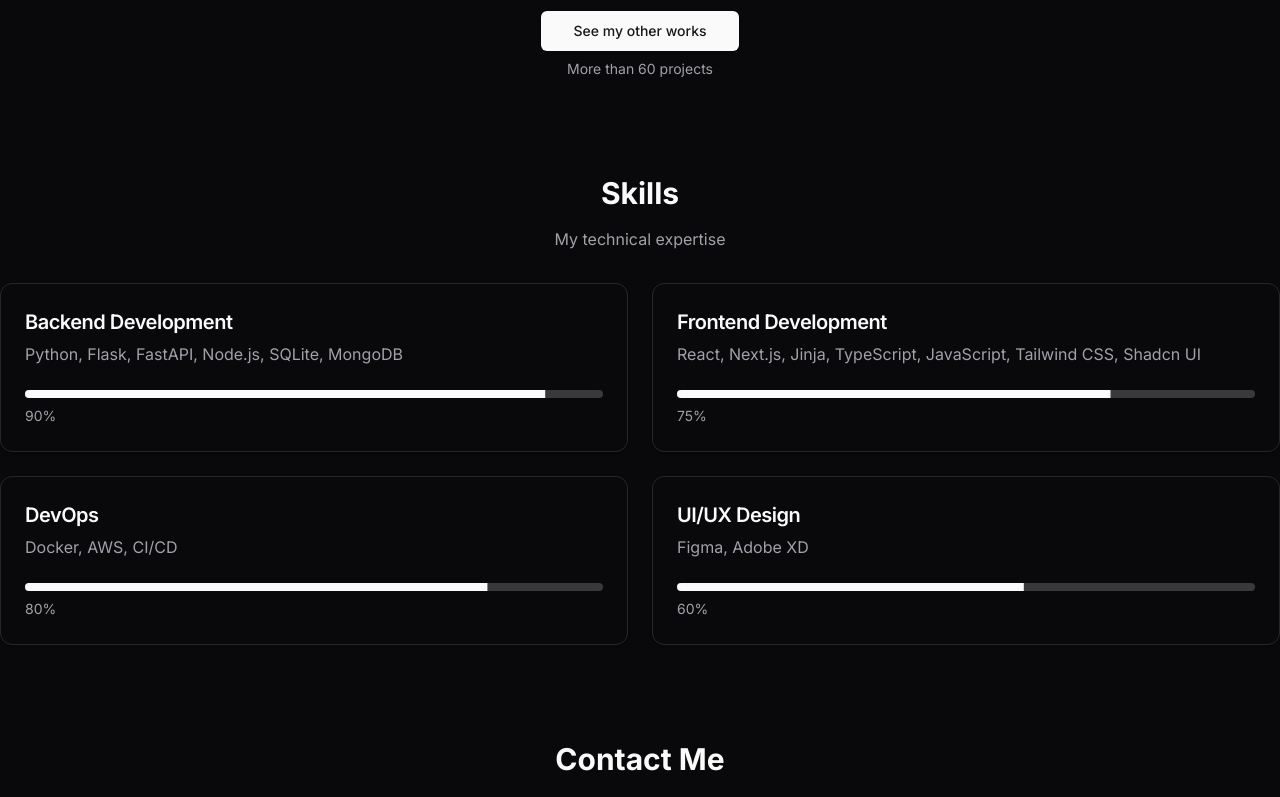
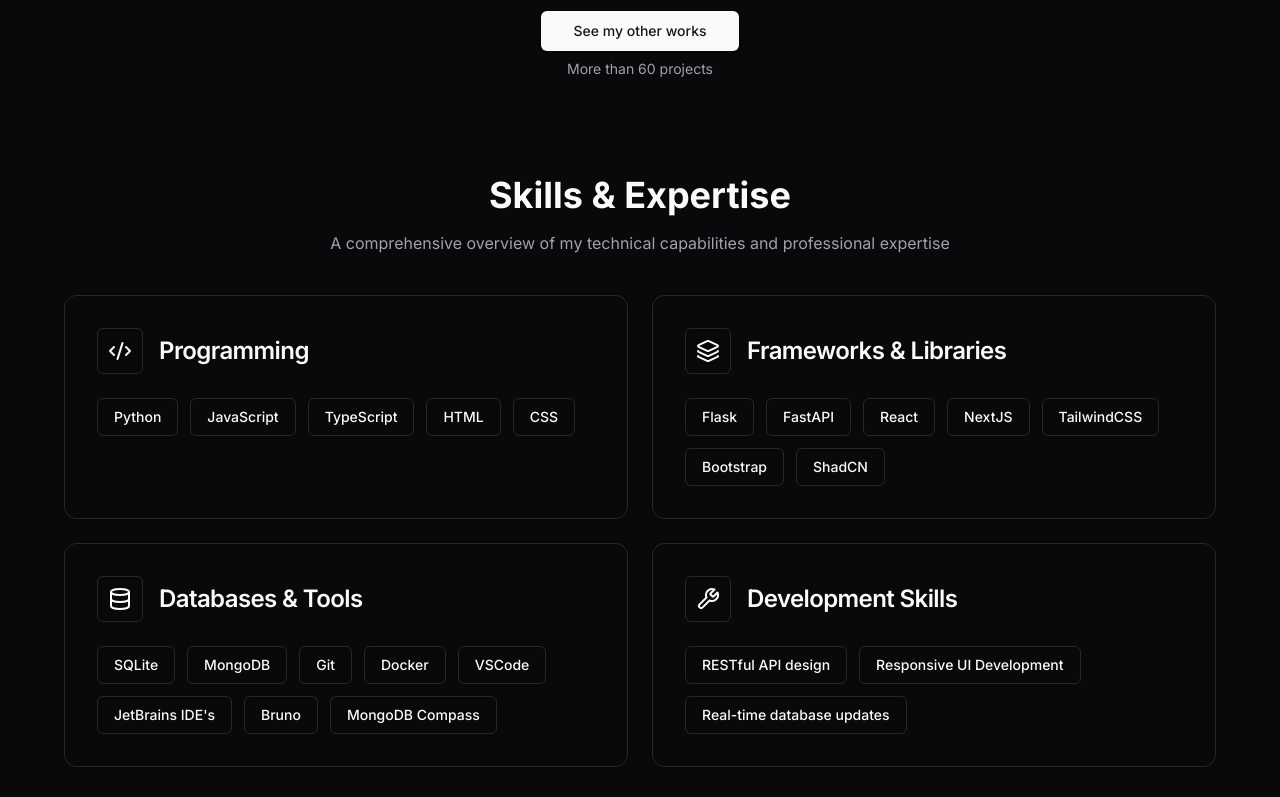
Before and after one commit to DogukanUrker/dogukanurker.com, a Next.js app in the folder app/: page / in a window 1280 px wide. Shown: the part 1620-2417 px from the top of the page. Built offline with nearby package versions, Linux system fonts and the light colour scheme.

Commit message:
Update skills.tsx

```diff
--- a/app/src/components/skills.tsx
+++ b/app/src/components/skills.tsx
@@ -1,67 +1,130 @@
 "use client";
 
-import {motion} from "framer-motion";
-import {Card, CardContent, CardDescription, CardHeader, CardTitle,} from "@/components/ui/card";
-import {Progress} from "@/components/ui/progress";
+import { motion } from "framer-motion";
+import { Card, CardContent } from "@/components/ui/card";
+import { Code2, Database, Layers, Wrench } from "lucide-react";
 
 const skills = [
   {
-        name: "Backend Development",
-        progress: 90,
-        description: "Python, Flask, FastAPI, Node.js, SQLite, MongoDB",
+    name: "Programming",
+    icon: Code2,
+    skills: ["Python", "JavaScript", "TypeScript", "HTML", "CSS"],
   },
   {
-        name: "Frontend Development",
-        progress: 75,
-        description: "React, Next.js, Jinja, TypeScript, JavaScript, Tailwind CSS, Shadcn UI",
+    name: "Frameworks & Libraries",
+    icon: Layers,
+    skills: [
+      "Flask",
+      "FastAPI",
+      "React",
+      "NextJS",
+      "TailwindCSS",
+      "Bootstrap",
+      "ShadCN",
+    ],
   },
-    {name: "DevOps", progress: 80, description: "Docker, AWS, CI/CD"},
-    {name: "UI/UX Design", progress: 60, description: "Figma, Adobe XD"},
+  {
+    name: "Databases & Tools",
+    icon: Database,
+    skills: [
+      "SQLite",
+      "MongoDB",
+      "Git",
+      "Docker",
+      "VSCode",
+      "JetBrains IDE's",
+      "Bruno",
+      "MongoDB Compass",
+    ],
+  },
+  {
+    name: "Development Skills",
+    icon: Wrench,
+    skills: [
+      "RESTful API design",
+      "Responsive UI Development",
+      "Real-time database updates",
+    ],
+  },
 ];
+
+const containerVariants = {
+  hidden: { opacity: 0 },
+  visible: {
+    opacity: 1,
+    transition: {
+      staggerChildren: 0.1,
+    },
+  },
+};
+
+const itemVariants = {
+  hidden: { y: 20, opacity: 0 },
+  visible: {
+    y: 0,
+    opacity: 1,
+  },
+};
 
 export function Skills() {
   return (
-        <section id="skills" className="container py-8 md:py-12">
+    <section id="skills" className="container py-8 md:py-12 max-w-6xl mx-auto">
       <motion.div
-                initial={{opacity: 0, y: 20}}
-                whileInView={{opacity: 1, y: 0}}
-                viewport={{once: true}}
-                transition={{duration: 0.5}}
-                className="flex flex-col items-center justify-center gap-3 md:gap-4"
+        initial={{ opacity: 0, y: 20 }}
+        whileInView={{ opacity: 1, y: 0 }}
+        viewport={{ once: true }}
+        transition={{ duration: 0.5 }}
+        className="flex flex-col items-center justify-center gap-3 md:gap-4 mb-10"
       >
-                <h2 className="text-2xl md:text-3xl font-bold">Skills</h2>
-                <p className="text-muted-foreground text-sm md:text-base">
-                    My technical expertise
+        <h2 className="text-3xl md:text-4xl font-bold">Skills & Expertise</h2>
+        <p className="text-muted-foreground text-sm md:text-base text-center max-w-2xl">
+          A comprehensive overview of my technical capabilities and professional
+          expertise
         </p>
       </motion.div>
-            <div className="grid gap-4 md:gap-6 mt-6 md:mt-8 sm:grid-cols-1 md:grid-cols-2">
-                {skills.map((skill, index) => (
+
+      <motion.div
+        variants={containerVariants}
+        initial="hidden"
+        whileInView="visible"
+        viewport={{ once: true }}
+        className="grid gap-6 md:grid-cols-2"
+      >
+        {skills.map((category, index) => (
           <motion.div
             key={index}
-                        initial={{opacity: 0, x: index % 2 === 0 ? -20 : 20}}
-                        whileInView={{opacity: 1, x: 0}}
-                        viewport={{once: true}}
-                        transition={{duration: 0.5, delay: index * 0.1}}
+            variants={itemVariants}
+            whileHover={{ scale: 1.02 }}
+            transition={{ duration: 0.2 }}
           >
-                        <Card>
-                            <CardHeader>
-                                <CardTitle className="text-lg md:text-xl">
-                                    {skill.name}
-                                </CardTitle>
-                                <CardDescription className="text-sm md:text-base">
-                                    {skill.description}
-                                </CardDescription>
-                            </CardHeader>
-                            <CardContent>
-                                <Progress value={skill.progress} className="h-2"/>
-                                <span className="text-xs md:text-sm text-muted-foreground mt-2 inline-block">
-                  {skill.progress}%
-                </span>
+            <Card className="h-full overflow-hidden border hover:bg-accent/5 transition-all duration-300">
+              <CardContent className="p-6 md:p-8">
+                <div className="flex items-center gap-4 mb-6">
+                  <div className="p-2.5 rounded-md bg-background border">
+                    <category.icon className="w-6 h-6" />
+                  </div>
+                  <h3 className="text-xl md:text-2xl font-semibold tracking-tight">
+                    {category.name}
+                  </h3>
+                </div>
+                <div className="flex flex-wrap gap-3">
+                  {category.skills.map((skill, skillIndex) => (
+                    <motion.span
+                      key={skillIndex}
+                      initial={{ opacity: 0, scale: 0.8 }}
+                      animate={{ opacity: 1, scale: 1 }}
+                      transition={{ delay: index * 0.1 + skillIndex * 0.05 }}
+                      className="inline-flex px-4 py-2 bg-background hover:bg-accent/10 border rounded-md text-xs md:text-sm font-medium transition-colors duration-200 cursor-default"
+                    >
+                      {skill}
+                    </motion.span>
+                  ))}
+                </div>
               </CardContent>
             </Card>
           </motion.div>
         ))}
-            </div>
+      </motion.div>
     </section>
   );
 }
```
Lines whose indentation alone changed are shown as unchanged.
